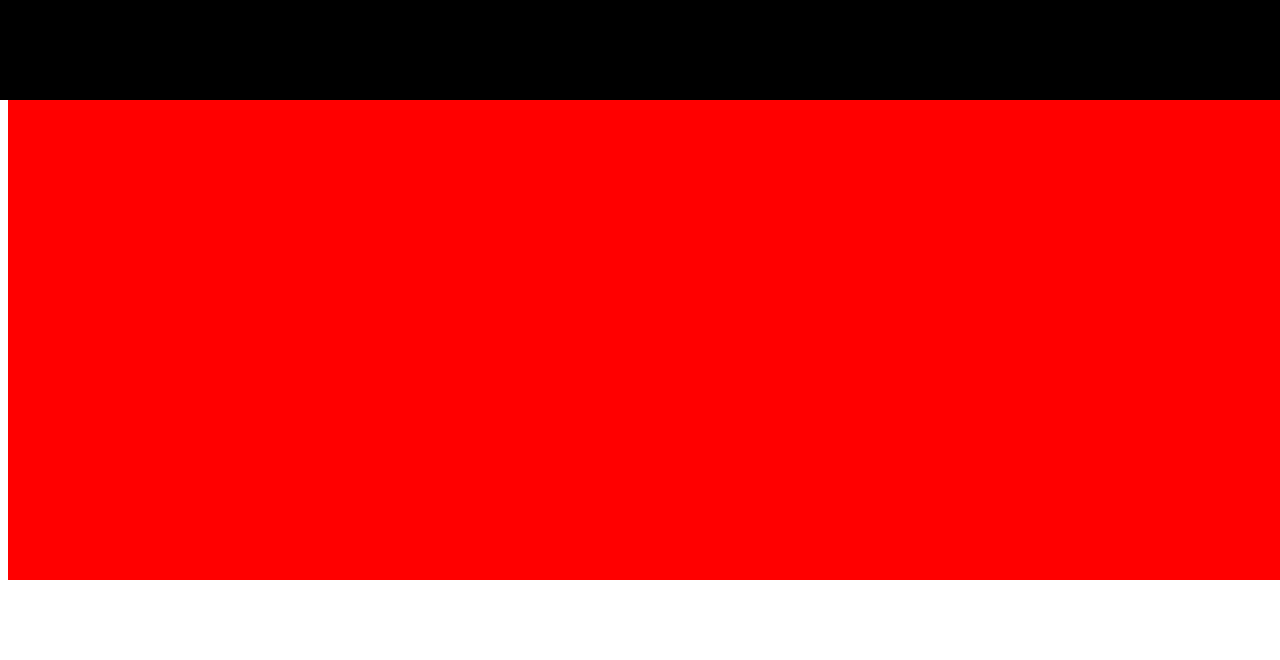
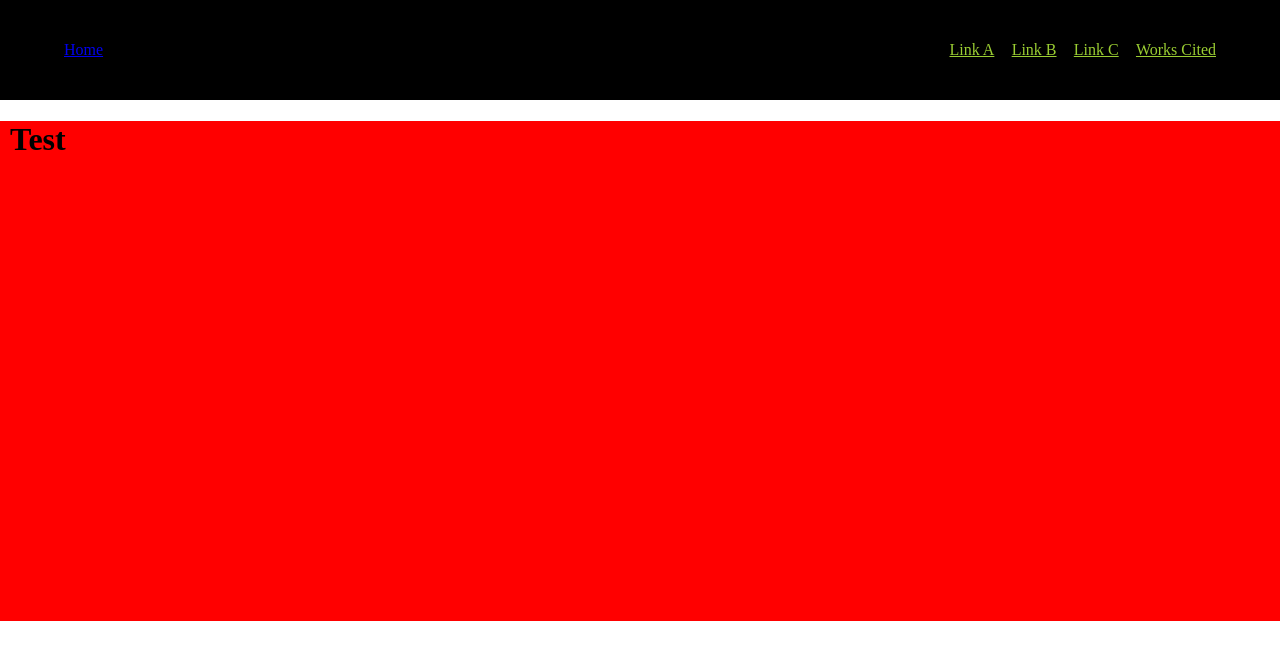
Before and after one commit to LoremmIpsum/3203-Web-Project, a plain HTML site: page index.html in a window 1280 px wide. Drawn offline with Linux system fonts and the light colour scheme; a web font is replaced by a local one.

Commit message:
did some work on nav bar and linked font family for later use

```diff
--- a/index.html
+++ b/index.html
@@ -4,16 +4,25 @@
     <meta charset="UTF-8">
     <meta name="viewport" content="width=device-width, initial-scale=1.0">
     <link rel="stylesheet" href="mainstylesheet.css">
+    <link rel="preconnect" href="https://fonts.googleapis.com">
+    <link rel="preconnect" href="https://fonts.gstatic.com" crossorigin>
+    <link href="https://fonts.googleapis.com/css2?family=Forum&display=swap" rel="stylesheet">
     <title>Web Project</title>
 </head>
-<body>
+<body style= "margin: 0px ;" >
     <nav class="nav">
-        <div>
-
+        <div class="nav-left">
+            <a href="#">Home</a>
+        </div>
+        <div class="nav-right">
+            <a href="#" class="nav-link-btn">Link A</a>
+            <a href="#" class="nav-link-btn">Link B</a>
+            <a href="#" class="nav-link-btn">Link C</a>
+            <a href="#" class="nav-link-btn">Works Cited</a>
         </div>
     </nav>
-    <h1>Test</h1>
     <div class="home-section">
+        <h1>Test</h1>
         <div>
 
         </div>
--- a/mainstylesheet.css
+++ b/mainstylesheet.css
@@ -1,10 +1,31 @@
+
 .nav {
-    position: fixed;
+    display: flex;
+    justify-content: space-between;
+    align-items: center;
     background-color:black;
     width: 100%;
     top: 0;
     left: 0;
     height: 100px;
+}
+
+.nav-left {
+    display: flex;
+    width: 50%;
+    padding-left: 5%;
+}
+
+.nav-right {
+    display: flex;
+    width: 50%;
+    justify-content: flex-end;
+    padding-right: 5%;
+}
+
+.nav-link-btn {
+    margin-left: 3%;
+    color: yellowgreen;
 }
 
 .home-section {
```
